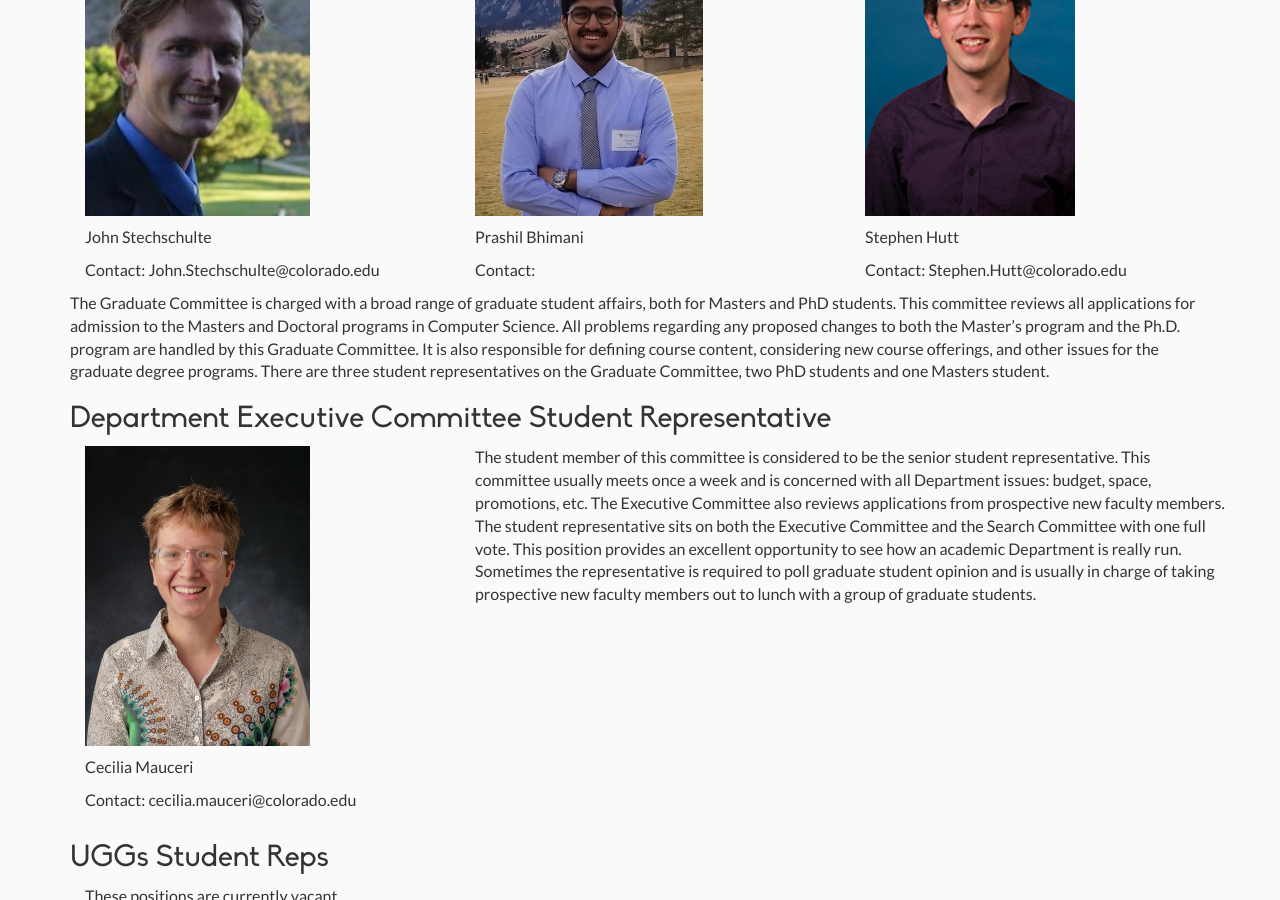
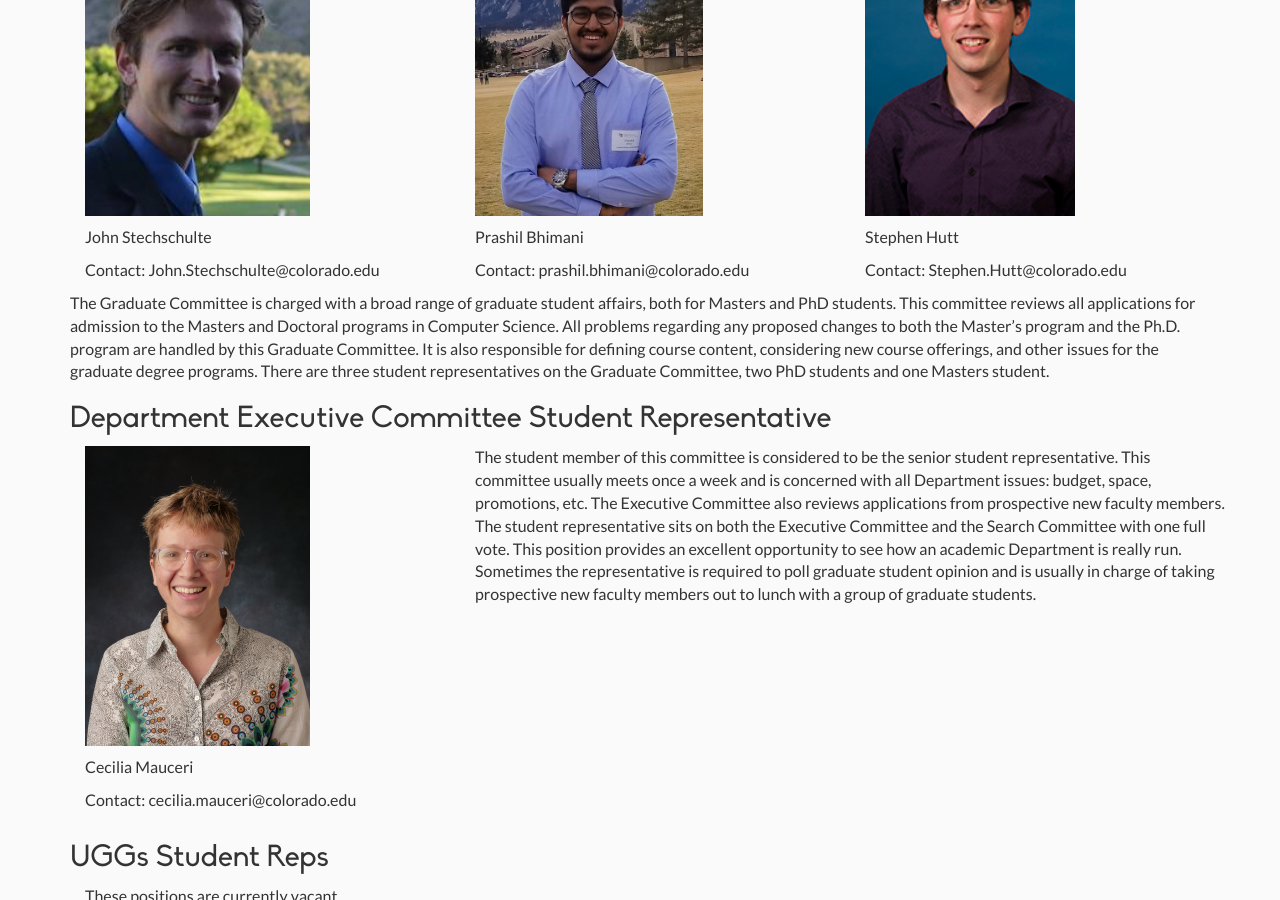
Before and after one commit to casassg/events-landing, a Jekyll site: the page built from officers.md, in a window 1280 px wide and 900 px high, scrolled down 1419 px. Built offline with Jekyll 4.4.1, drawn with Linux system fonts in a browser that asks for light colours; nearby versions of some CDN libraries.

Commit message:
Update officers.yml
Added contact information for Prashil Bhimani

```diff
--- a/_data/officers.yml
+++ b/_data/officers.yml
@@ -19,7 +19,7 @@ grad_comm:
     contact: John.Stechschulte@colorado.edu
     photo: assets/img/john.jpeg
   - name: Prashil Bhimani
-    contact:
+    contact: prashil.bhimani@colorado.edu
     photo: assets/img/prashil.jpg
   - name: Stephen Hutt
     contact: Stephen.Hutt@colorado.edu
```
